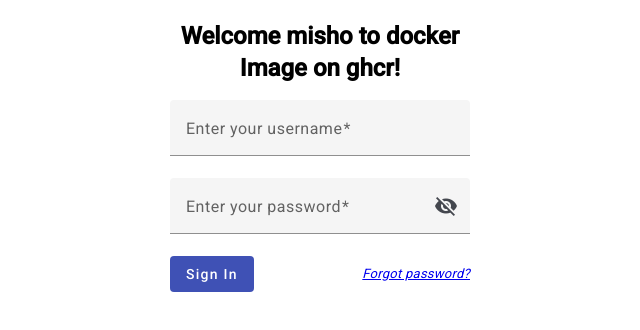
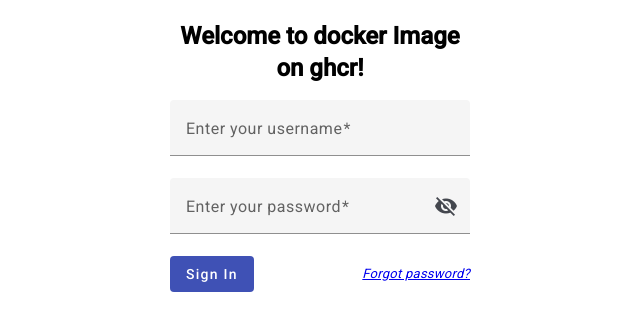
Before and after one commit to crystaldevge/userDomainFront, an Angular app: page /login in a window 1280 px wide. Shown: the top 330 px of the page, without its empty margins (320-960 px from the left). Built offline with nearby package versions, Linux system fonts and the light colour scheme.

Commit message:
check version

```diff
--- a/docker-compose.yml
+++ b/docker-compose.yml
@@ -34,7 +34,7 @@
 
 services:
   frontend:
-    image: ghcr.io/crystaldevge/userdomainfront:21
+    image: ghcr.io/crystaldevge/userdomainfront:22
     container_name: userdomainfront
     ports:
       - "4200:4200"
--- a/src/app/auth/login/login.component.html
+++ b/src/app/auth/login/login.component.html
@@ -1,5 +1,5 @@
 <form [formGroup]="loginForm" class="login-form-container" (ngSubmit)="onSubmit()">
-  <h1 style="text-align: center; font-weight: 900;">Welcome  misho to docker Image on ghcr!</h1>
+  <h1 style="text-align: center; font-weight: 900;">Welcome to docker Image on ghcr!</h1>
   <div>
     <mat-form-field appearance="fill" class="email-container">
       <mat-label>Enter your username</mat-label>
```
